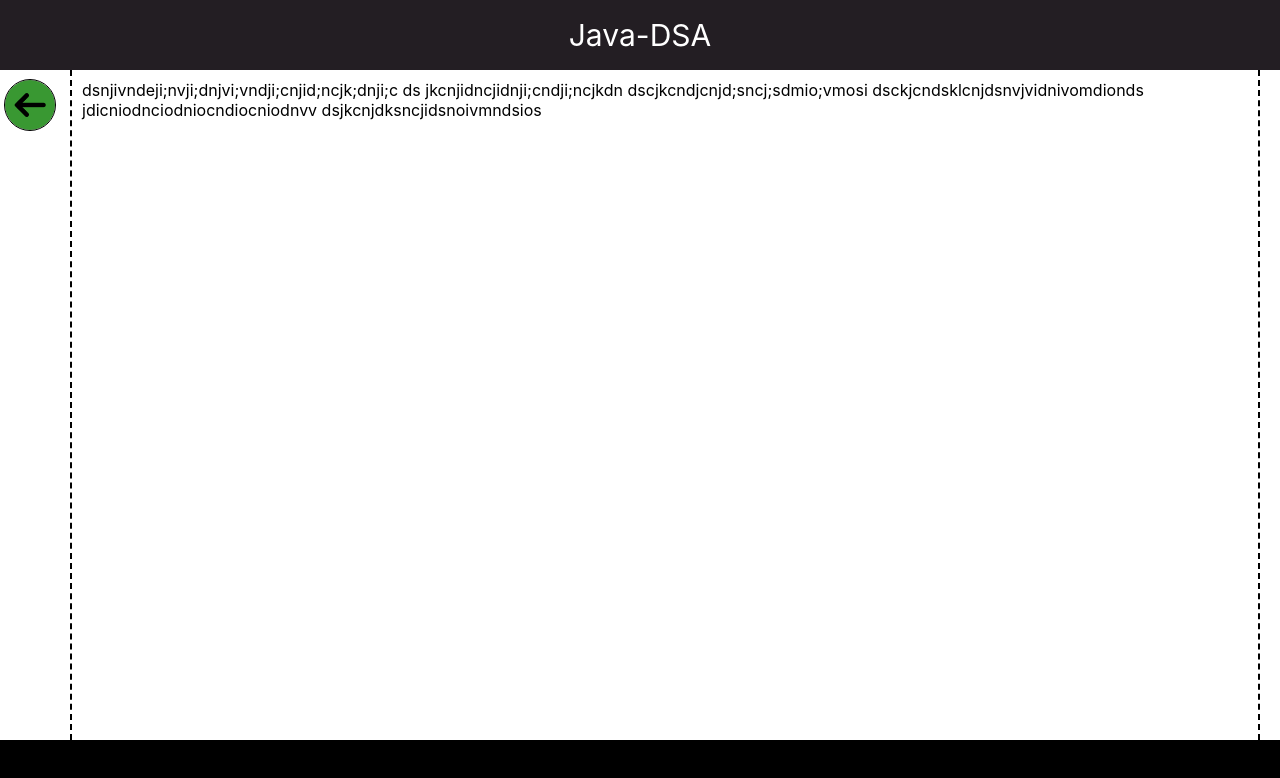
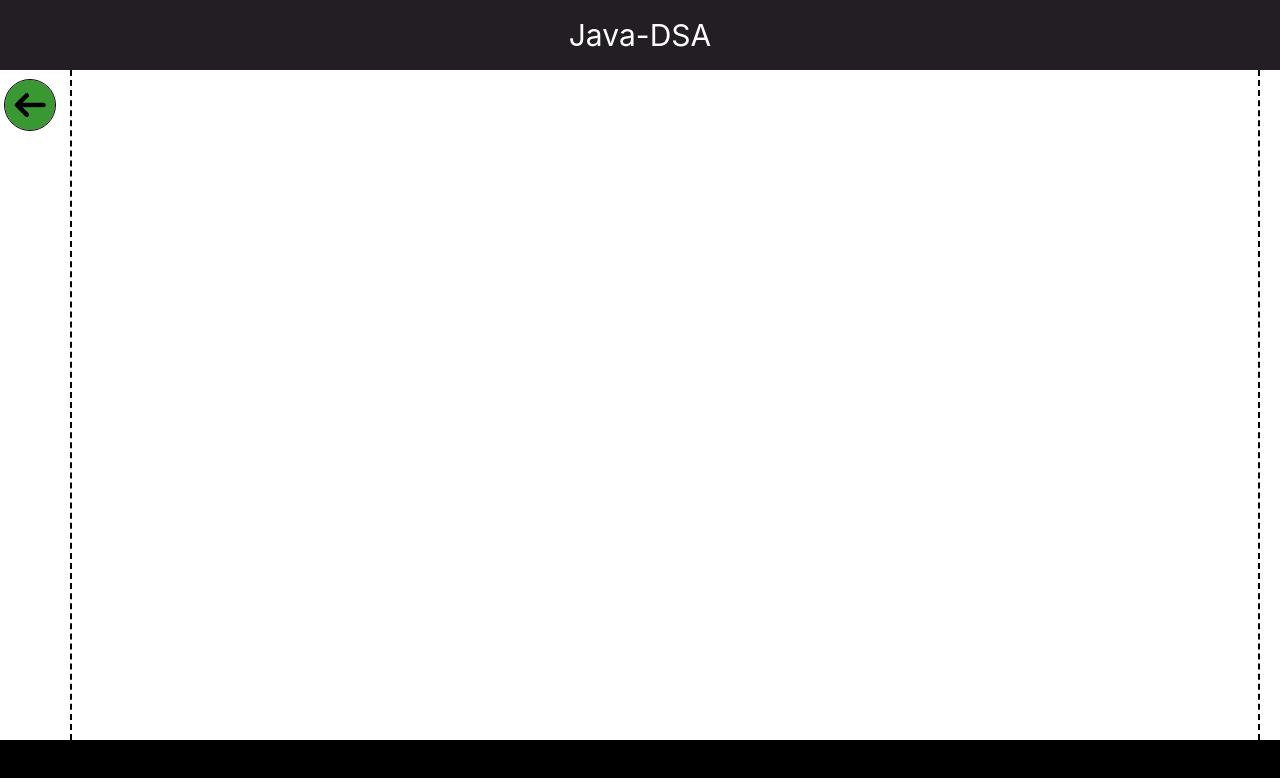
Before and after one commit to thugperfect/Java-Dsa-Problems, a React (Create React App) app: page / in a window 1280 px wide. Shown: the top 778 px of the page. Built offline with nearby package versions, Linux system fonts and the light colour scheme.

Commit message:
body cleared

```diff
--- a/src/App.js
+++ b/src/App.js
@@ -12,12 +12,9 @@ function App() {
 
 <div className='App'>
 <Navbar/>
-<div className="body">dsnjivndeji;nvji;dnjvi;vndji;cnjid;ncjk;dnji;c
-ds jkcnjidncjidnji;cndji;ncjkdn
-dscjkcndjcnjd;sncj;sdmio;vmosi
-dsckjcndsklcnjdsnvjvidnivomdionds
-jdicniodnciodniocndiocniodnvv
-dsjkcnjdksncjidsnoivmndsios</div>
+<div className="body">
+
+</div>
 </div>
 
 </div>
```
